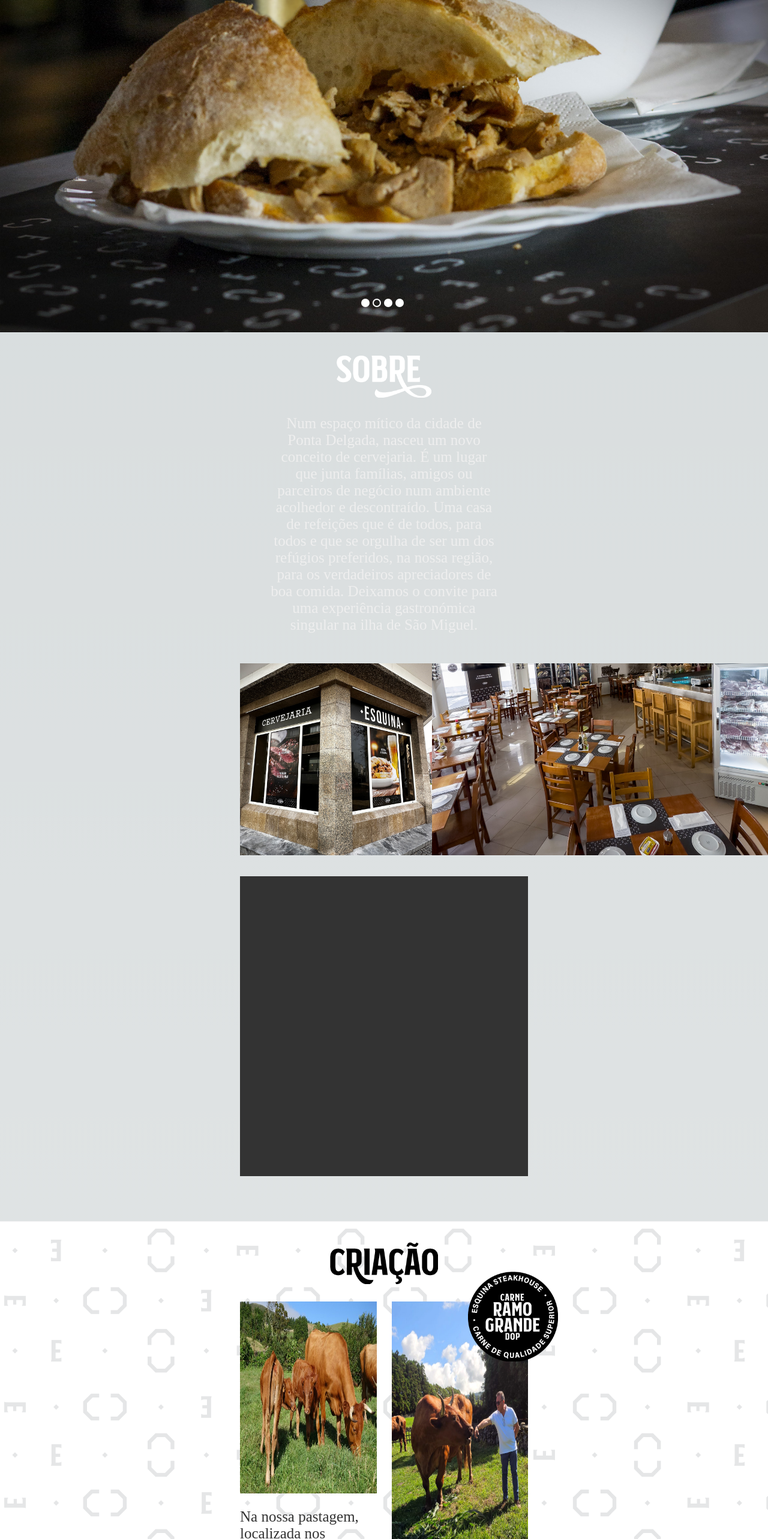
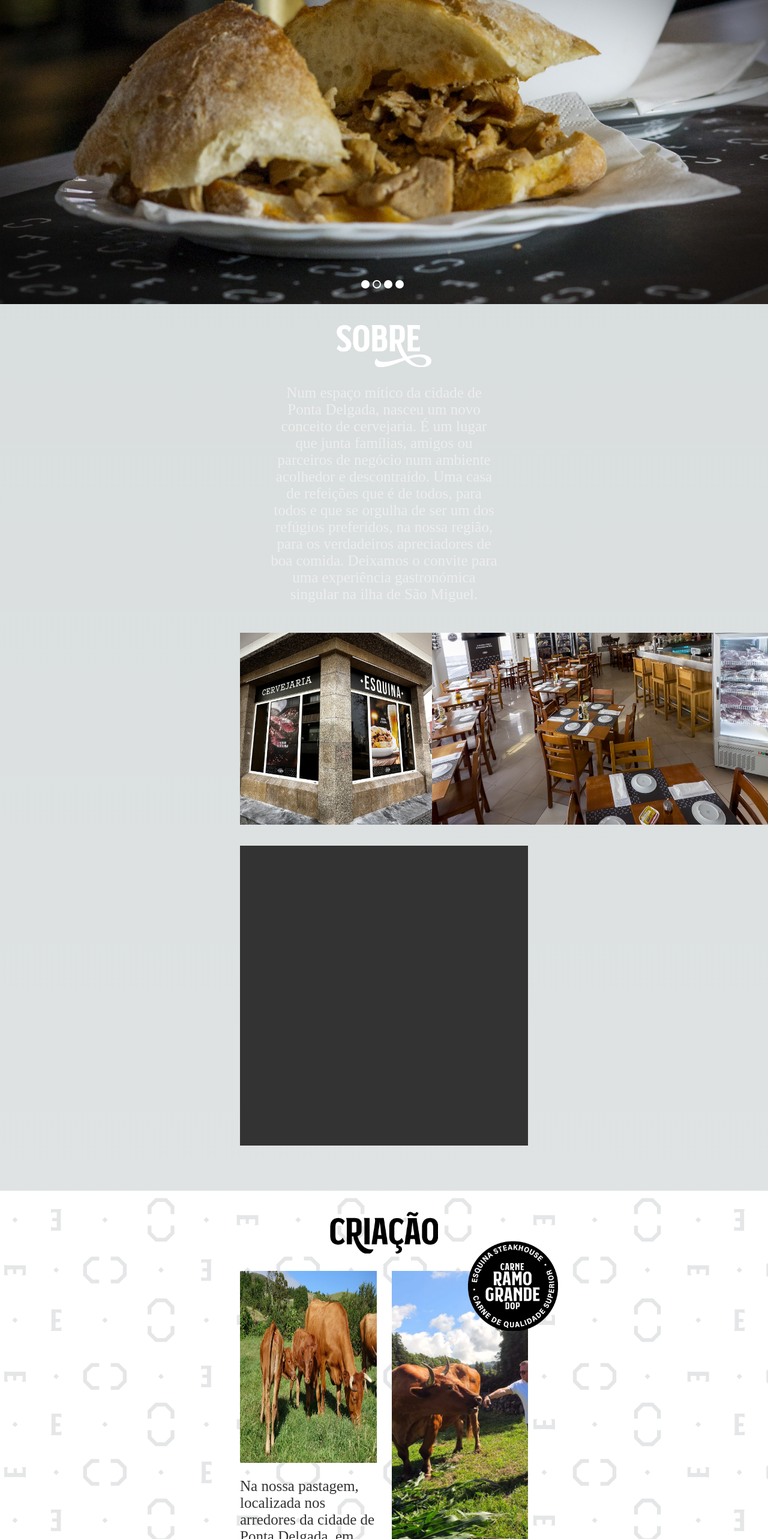
Before and after one commit to joaoruirego/cervejariaEsquina, a Next.js app: page / in a window 1280 px wide. Shown: the part 234-2800 px from the top of the page at 60% size. Built offline with nearby package versions, Linux system fonts and the light colour scheme; a web font is replaced by a local one.

Commit message:
img corrigida desformatada criacaoimg2

```diff
--- a/src/app/page.js
+++ b/src/app/page.js
@@ -243,6 +243,7 @@ export default function Home() {
             </p>
           </div>
           <div className={styles.dirCriacao}>
+            <div className={styles.maturacaoImg2Container}>
               <Image
                 src={criacaoImg2}
                 width={400}
@@ -250,6 +251,7 @@ export default function Home() {
                 alt="Step"
                 className={styles.criacaoImg2}
               />
+            </div>
             <Image
               src={maturacao4}
               width={150}
--- a/src/app/page.module.css
+++ b/src/app/page.module.css
@@ -94,6 +94,7 @@
 .carousel {
   position: relative;
   width: 100%;
+  height: 80vh;
   overflow: hidden; /* Hide non-active slides */
 }
 
@@ -120,7 +121,8 @@
   left: 0;
   right: 0;
   margin: auto;
-  margin-top: -60px;
+  z-index: 100;
+  top: 75vh;
 }
 
 .dot {
@@ -216,6 +218,12 @@
 }
 
 .criacaoImg2 {
+  width: 100%;
+  height: 100%;
+  object-fit: cover;
+}
+
+.maturacaoImg2Container {
   width: 100%;
   height: 500px;
 }
```
Lines whose indentation alone changed are shown as unchanged.
